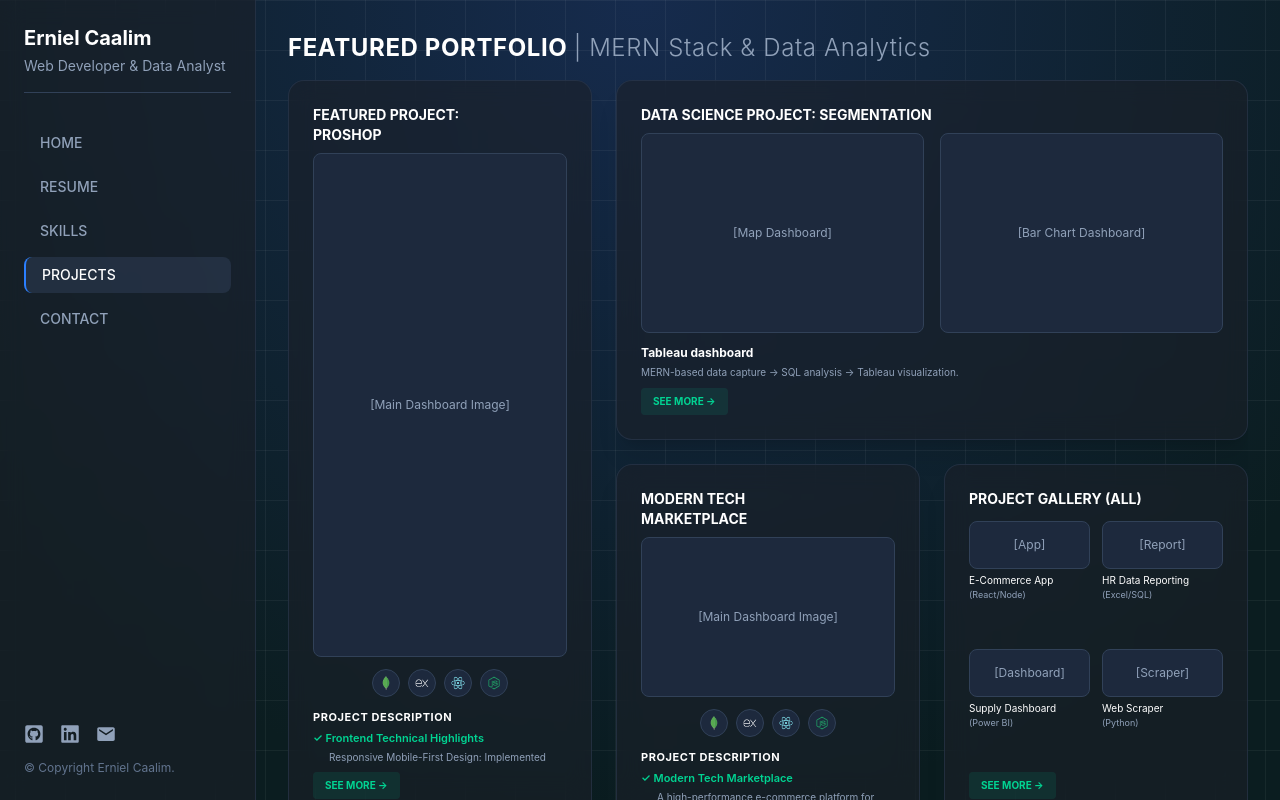
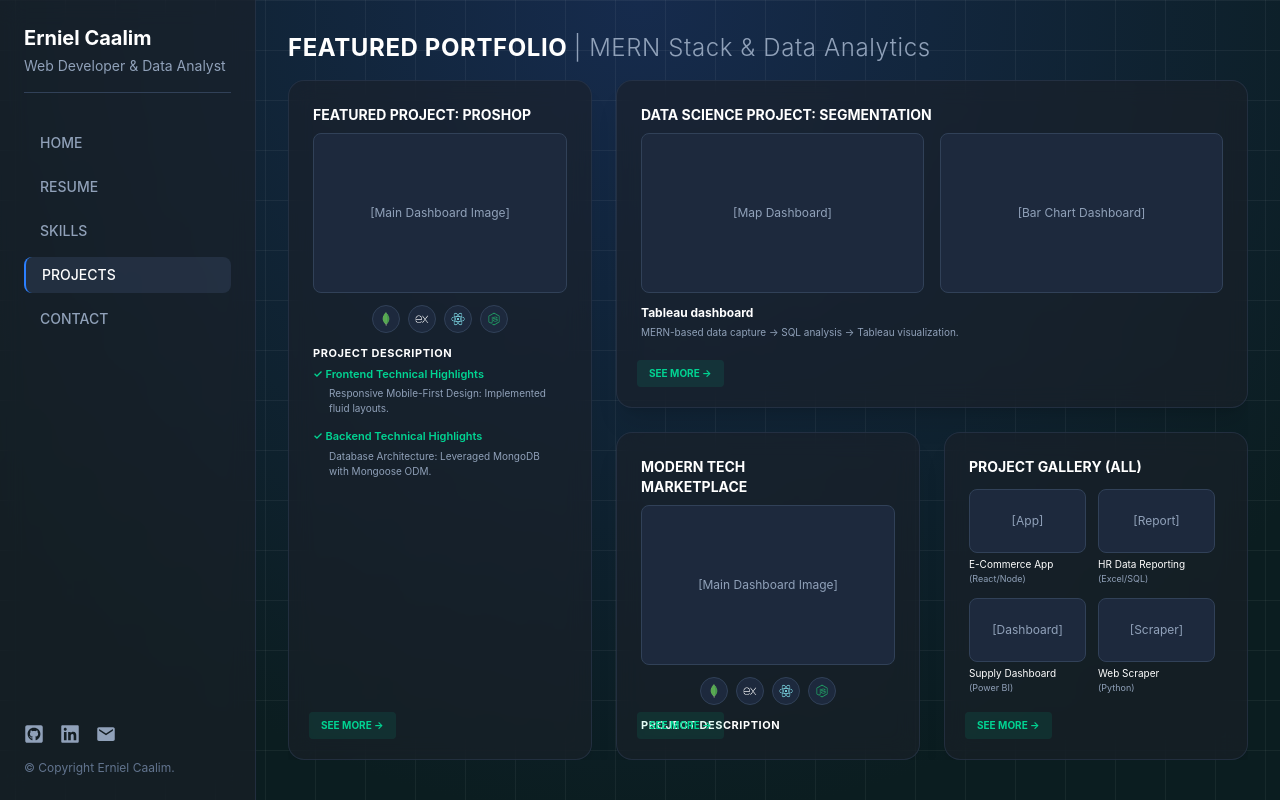
Before and after one commit to EMCSquare12/erniel-portfolio, a React (Vite) app: page /projects in a window 1280 px wide. Built offline with nearby package versions, Linux system fonts and the light colour scheme.

Commit message:
Feat: ProjectPage changes design

```diff
--- a/src/components/ProjectCard.jsx
+++ /dev/null
@@ -1,126 +0,0 @@
-import React from "react";
-import { Card } from "./Card";
-import { FaCompressArrowsAlt } from "react-icons/fa";
-
-export const ProjectCard = ({
-  id,
-  expandedCard,
-  setExpandedCard,
-  title,
-  details,
-  icons,
-  className = "",
-}) => {
-  const isExpanded = expandedCard === id;
-  const isSidebar = expandedCard !== null && expandedCard !== id;
-  const isDefault = expandedCard === null;
-
-  // VIEW: When shoved to the sidebar
-  if (isSidebar) {
-    return (
-      <Card
-        className={`flex flex-col justify-center items-center cursor-pointer border border-transparent hover:border-emerald-500/50 transition-colors h-full min-h-0 w-full p-4 ${className}`}
-        onClick={() => setExpandedCard(id)}
-      >
-        <h3 className="font-bold text-white text-center text-xs line-clamp-2">
-          {title}
-        </h3>
-        <span className="text-[10px] text-emerald-400 mt-2 bg-emerald-400/10 px-2 py-1 rounded-full font-semibold">
-          View
-        </span>
-      </Card>
-    );
-  }
-
-  // VIEW: Default Grid OR Expanded Focus
-  return (
-    <Card
-      className={`flex flex-col h-full w-full relative overflow-hidden p-5 ${className}`}
-    >
-      {/* Shrink Button (Only visible in Expanded Mode) */}
-      {isExpanded && (
-        <button
-          onClick={(e) => {
-            e.stopPropagation();
-            setExpandedCard(null);
-          }}
-          className="absolute top-4 right-4 px-3 py-1.5 bg-slate-700 hover:bg-slate-600 rounded-lg text-white z-20 transition-colors flex items-center gap-2 text-xs font-bold shadow-lg border border-slate-500"
-        >
-          <FaCompressArrowsAlt /> Shrink
-        </button>
-      )}
-
-      {/* Header */}
-      <h3 className="font-bold text-white mb-2 uppercase text-sm pr-24 shrink-0">
-        {title}
-      </h3>
-
-      {/* Image Placeholder */}
-      <div
-        className={`bg-slate-800 rounded-lg flex items-center justify-center text-slate-400 border border-slate-700 shrink-0 w-full transition-all duration-300 ${isExpanded ? "h-1/2 mb-4" : "flex-1 min-h-[160px] mb-3"}`}
-      >
-        <span className="text-xs">[Main Dashboard Image]</span>
-      </div>
-
-      {/* Icons */}
-      {icons && (
-        <div className="flex space-x-2 mb-3 justify-center shrink-0">
-          {icons.map((Icon, idx) => (
-            <div
-              key={idx}
-              className="w-7 h-7 rounded-full bg-slate-800 border border-slate-700 flex items-center justify-center p-1.5"
-            >
-              <img
-                src={Icon}
-                alt="icon"
-                className="w-full h-full object-contain"
-              />
-            </div>
-          ))}
-        </div>
-      )}
-
-      {/* Description Section */}
-      <div
-        className={`flex flex-col min-h-0 ${isExpanded ? "flex-1" : "shrink-0 h-[90px]"}`}
-      >
-        <h4 className="font-bold text-white text-[11px] mb-1 uppercase tracking-wider shrink-0">
-          Project Description
-        </h4>
-
-        <div
-          className={`pr-2 overflow-y-auto flex-1 space-y-3 [&::-webkit-scrollbar]:hidden ${isExpanded ? "" : "overflow-hidden"}`}
-        >
-          {details?.map((detail, idx) => (
-            <div key={idx}>
-              <h5 className="text-emerald-400 text-[11px] font-semibold flex items-center gap-1.5 mb-1">
-                ✓ {detail.title}
-              </h5>
-              {isExpanded ? (
-                <ul className="text-[10px] text-slate-400 space-y-1 pl-4 list-disc">
-                  {detail.descriptions?.map((desc, i) => (
-                    <li key={i}>{desc}</li>
-                  ))}
-                </ul>
-              ) : (
-                <p className="text-[10px] text-slate-400 line-clamp-2 pl-4">
-                  {detail.descriptions?.[0]}
-                </p>
-              )}
-            </div>
-          ))}
-        </div>
-
-        {/* See More Button (Only visible in Default Mode) */}
-        {isDefault && (
-          <button
-            onClick={() => setExpandedCard(id)}
-            className="text-emerald-400 text-[10px] mt-2 hover:text-emerald-300 transition-colors self-start font-bold uppercase shrink-0 bg-emerald-400/10 px-3 py-1.5 rounded"
-          >
-            See More &rarr;
-          </button>
-        )}
-      </div>
-    </Card>
-  );
-};
--- a/src/pages/ProjectsPage.jsx
+++ b/src/pages/ProjectsPage.jsx
@@ -7,7 +7,6 @@ import {
 } from "../assets";
 
 import { Card } from "../components/Card";
-import { ProjectCard } from "../components/ProjectCard";
 import { FaCompressArrowsAlt } from "react-icons/fa";
 
 const icons = [MongoDb, ExpressJs, ReactJs, NodeJs];
@@ -40,129 +39,273 @@ const modernTechDetails = [
   },
 ];
 
-// Reusable local component for Data Science to respect state
-const DataScienceCard = ({ id, expandedCard, setExpandedCard }) => {
-  const isExpanded = expandedCard === id;
-  const isSidebar = expandedCard !== null && expandedCard !== id;
-  const isDefault = expandedCard === null;
+const galleryItems = [
+  { title: "E-Commerce App", tech: "React/Node", label: "App" },
+  { title: "HR Data Reporting", tech: "Excel/SQL", label: "Report" },
+  { title: "Supply Dashboard", tech: "Power BI", label: "Dashboard" },
+  { title: "Web Scraper", tech: "Python", label: "Scraper" },
+];
 
-  if (isSidebar) {
-    return (
+// --- LOCAL HELPER COMPONENTS ---
+
+const SidebarCard = ({ id, title, setExpandedCard }) => (
   <Card
     onClick={() => setExpandedCard(id)}
     className="flex flex-col justify-center items-center cursor-pointer hover:border-emerald-500/50 transition-colors h-full min-h-0 w-full p-4"
   >
     <h3 className="font-bold text-white text-center text-xs line-clamp-2">
-          Customer Segmentation
+      {title}
     </h3>
     <span className="text-[10px] text-emerald-400 mt-2 bg-emerald-400/10 px-2 py-1 rounded-full font-semibold">
       View
     </span>
   </Card>
 );
-  }
 
-  return (
-    <Card
-      className={`flex flex-col h-full relative overflow-hidden p-5 w-full`}
-    >
-      {isExpanded && (
+const ShrinkButton = ({ setExpandedCard }) => (
   <button
     onClick={(e) => {
       e.stopPropagation();
       setExpandedCard(null);
     }}
-          className="absolute top-4 right-4 px-3 py-1.5 bg-slate-700 hover:bg-slate-600 rounded-lg text-white z-20 flex items-center gap-2 text-xs font-bold border border-slate-500"
+    className="absolute top-4 right-4 px-3 py-1.5 bg-slate-700 hover:bg-slate-600 rounded-lg text-white z-20 flex items-center gap-2 text-xs font-bold border border-slate-500 shadow-lg"
   >
     <FaCompressArrowsAlt /> Shrink
   </button>
-      )}
-      <h3 className="font-bold text-white mb-2 uppercase text-sm pr-20 shrink-0">
-        Data Science Project: Segmentation
-      </h3>
-      <div
-        className={`grid grid-cols-2 gap-4 shrink-0 transition-all duration-300 ${isExpanded ? "flex-1 mb-4" : "flex-1 min-h-[80px] mb-3"}`}
-      >
-        <div className="bg-slate-800 rounded-lg border border-slate-700 flex items-center justify-center text-slate-400 text-xs p-2">
-          [Map Dashboard]
-        </div>
-        <div className="bg-slate-800 rounded-lg border border-slate-700 flex items-center justify-center text-slate-400 text-xs p-2">
-          [Bar Chart Dashboard]
-        </div>
-      </div>
-      <div className="flex flex-col shrink-0">
-        <h4 className="font-bold text-white text-xs mb-1">Tableau dashboard</h4>
-        <p className="text-[10px] text-slate-400 flex items-center justify-between">
-          <span className="line-clamp-2">
-            MERN-based data capture -&gt; SQL analysis -&gt; Tableau
-            visualization.
-          </span>
-        </p>
-        {isDefault && (
+);
+
+const SeeMoreButton = ({ id, setExpandedCard }) => (
   <button
     onClick={() => setExpandedCard(id)}
-            className="text-emerald-400 text-[10px] mt-2 hover:text-emerald-300 font-bold uppercase self-start bg-emerald-400/10 px-3 py-1.5 rounded"
+    className="absolute bottom-5 left-5 text-emerald-400 text-[10px] hover:text-emerald-300 font-bold uppercase bg-emerald-400/10 px-3 py-1.5 rounded z-10"
   >
     See More &rarr;
   </button>
+);
+
+export default function ProjectsPage() {
+  const [expandedCard, setExpandedCard] = useState(null);
+
+  // --- RENDER FUNCTIONS FOR EACH CARD ---
+
+  const renderProShop = (mode) => {
+    if (mode === "sidebar")
+      return (
+        <SidebarCard
+          id="proshop"
+          title="Featured Project: ProShop"
+          setExpandedCard={setExpandedCard}
+        />
+      );
+    const isExp = mode === "expanded";
+
+    return (
+      <Card
+        className={`flex flex-col h-full relative overflow-hidden p-5 w-full ${!isExp ? "pb-16" : ""}`}
+      >
+        {isExp && <ShrinkButton setExpandedCard={setExpandedCard} />}
+        <h3 className="font-bold text-white mb-2 uppercase text-sm shrink-0">
+          Featured Project: ProShop
+        </h3>
+
+        {/* Enforced 160px height for main image */}
+        <div className="bg-slate-800 rounded-lg flex items-center justify-center text-slate-400 border border-slate-700 shrink-0 w-full mb-3 h-[160px] min-h-[160px]">
+          <span className="text-xs">[Main Dashboard Image]</span>
+        </div>
+
+        <div className="flex space-x-2 mb-3 justify-center shrink-0">
+          {icons.map((Icon, idx) => (
+            <div
+              key={idx}
+              className="w-7 h-7 rounded-full bg-slate-800 border border-slate-700 flex items-center justify-center p-1.5"
+            >
+              <img
+                src={Icon}
+                alt="icon"
+                className="w-full h-full object-contain"
+              />
+            </div>
+          ))}
+        </div>
+
+        <div className="flex flex-col flex-1 min-h-0">
+          <h4 className="font-bold text-white text-[11px] mb-1 uppercase tracking-wider shrink-0">
+            Project Description
+          </h4>
+          <div className="overflow-y-auto flex-1 pr-2 space-y-3 [&::-webkit-scrollbar]:hidden">
+            {proShopDetails.map((detail, idx) => (
+              <div key={idx}>
+                <h5 className="text-emerald-400 text-[11px] font-semibold mb-1 flex items-center gap-1.5">
+                  ✓ {detail.title}
+                </h5>
+                {isExp ? (
+                  <ul className="text-[10px] text-slate-400 pl-4 list-disc space-y-1">
+                    {detail.descriptions.map((desc, i) => (
+                      <li key={i}>{desc}</li>
+                    ))}
+                  </ul>
+                ) : (
+                  <p className="text-[10px] text-slate-400 line-clamp-4 pl-4">
+                    {detail.descriptions[0]}
+                  </p>
                 )}
               </div>
+            ))}
+          </div>
+        </div>
+
+        {!isExp && (
+          <SeeMoreButton id="proshop" setExpandedCard={setExpandedCard} />
+        )}
       </Card>
     );
   };
 
-// Reusable local component for Gallery to respect state
-const GalleryCard = ({ id, expandedCard, setExpandedCard }) => {
-  const isExpanded = expandedCard === id;
-  const isSidebar = expandedCard !== null && expandedCard !== id;
-  const isDefault = expandedCard === null;
+  const renderDataScience = (mode) => {
+    if (mode === "sidebar")
+      return (
+        <SidebarCard
+          id="datascience"
+          title="Customer Segmentation"
+          setExpandedCard={setExpandedCard}
+        />
+      );
+    const isExp = mode === "expanded";
 
-  if (isSidebar) {
     return (
       <Card
-        onClick={() => setExpandedCard(id)}
-        className="flex flex-col justify-center items-center cursor-pointer hover:border-emerald-500/50 transition-colors h-full min-h-0 w-full p-4"
+        className={`flex flex-col h-full relative overflow-hidden p-5 w-full ${!isExp ? "pb-16" : ""}`}
       >
-        <h3 className="font-bold text-white text-center text-xs line-clamp-2">
-          Project Gallery (All)
+        {isExp && <ShrinkButton setExpandedCard={setExpandedCard} />}
+        <h3 className="font-bold text-white mb-2 uppercase text-sm pr-20 shrink-0">
+          Data Science Project: Segmentation
         </h3>
-        <span className="text-[10px] text-emerald-400 mt-2 bg-emerald-400/10 px-2 py-1 rounded-full font-semibold">
-          View
-        </span>
+
+        {/* Enforced 160px height matching ProShop */}
+        <div className="grid grid-cols-2 gap-4 shrink-0 w-full mb-3 h-[160px] min-h-[160px]">
+          <div className="bg-slate-800 rounded-lg border border-slate-700 flex items-center justify-center text-slate-400 text-xs p-2 h-full">
+            [Map Dashboard]
+          </div>
+          <div className="bg-slate-800 rounded-lg border border-slate-700 flex items-center justify-center text-slate-400 text-xs p-2 h-full">
+            [Bar Chart Dashboard]
+          </div>
+        </div>
+
+        <div className="flex flex-col flex-1 min-h-0 overflow-y-auto [&::-webkit-scrollbar]:hidden pr-2">
+          <h4 className="font-bold text-white text-xs mb-1 shrink-0">
+            Tableau dashboard
+          </h4>
+          <p className="text-[10px] text-slate-400">
+            MERN-based data capture -&gt; SQL analysis -&gt; Tableau
+            visualization.
+          </p>
+        </div>
+
+        {!isExp && (
+          <SeeMoreButton id="datascience" setExpandedCard={setExpandedCard} />
+        )}
       </Card>
     );
-  }
+  };
 
-  const items = [
-    { title: "E-Commerce App", tech: "React/Node", label: "App" },
-    { title: "HR Data Reporting", tech: "Excel/SQL", label: "Report" },
-    { title: "Supply Dashboard", tech: "Power BI", label: "Dashboard" },
-    { title: "Web Scraper", tech: "Python", label: "Scraper" },
-  ];
+  const renderModernTech = (mode) => {
+    if (mode === "sidebar")
+      return (
+        <SidebarCard
+          id="moderntech"
+          title="Marketplace"
+          setExpandedCard={setExpandedCard}
+        />
+      );
+    const isExp = mode === "expanded";
 
     return (
-    <Card className="flex flex-col h-full relative overflow-hidden p-5 w-full">
-      {isExpanded && (
-        <button
-          onClick={(e) => {
-            e.stopPropagation();
-            setExpandedCard(null);
-          }}
-          className="absolute top-4 right-4 px-3 py-1.5 bg-slate-700 hover:bg-slate-600 rounded-lg text-white z-20 flex items-center gap-2 text-xs font-bold border border-slate-500"
+      <Card
+        className={`flex flex-col h-full relative overflow-hidden p-5 w-full ${!isExp ? "pb-16" : ""}`}
       >
-          <FaCompressArrowsAlt /> Shrink
-        </button>
+        {isExp && <ShrinkButton setExpandedCard={setExpandedCard} />}
+        <h3 className="font-bold text-white mb-2 uppercase text-sm pr-20 shrink-0">
+          Modern Tech Marketplace
+        </h3>
+
+        {/* Enforced 160px height */}
+        <div className="bg-slate-800 rounded-lg flex items-center justify-center text-slate-400 border border-slate-700 shrink-0 w-full mb-3 h-[160px] min-h-[160px]">
+          <span className="text-xs">[Main Dashboard Image]</span>
+        </div>
+
+        <div className="flex space-x-2 mb-3 justify-center shrink-0">
+          {icons.map((Icon, idx) => (
+            <div
+              key={idx}
+              className="w-7 h-7 rounded-full bg-slate-800 border border-slate-700 flex items-center justify-center p-1.5"
+            >
+              <img
+                src={Icon}
+                alt="icon"
+                className="w-full h-full object-contain"
+              />
+            </div>
+          ))}
+        </div>
+
+        <div className="flex flex-col flex-1 min-h-0">
+          <h4 className="font-bold text-white text-[11px] mb-1 uppercase tracking-wider shrink-0">
+            Project Description
+          </h4>
+          <div className="overflow-y-auto flex-1 pr-2 space-y-3 [&::-webkit-scrollbar]:hidden">
+            {modernTechDetails.map((detail, idx) => (
+              <div key={idx}>
+                <h5 className="text-emerald-400 text-[11px] font-semibold mb-1 flex items-center gap-1.5">
+                  ✓ {detail.title}
+                </h5>
+                {isExp ? (
+                  <ul className="text-[10px] text-slate-400 pl-4 list-disc space-y-1">
+                    {detail.descriptions.map((desc, i) => (
+                      <li key={i}>{desc}</li>
+                    ))}
+                  </ul>
+                ) : (
+                  <p className="text-[10px] text-slate-400 line-clamp-2 pl-4">
+                    {detail.descriptions[0]}
+                  </p>
                 )}
+              </div>
+            ))}
+          </div>
+        </div>
+
+        {!isExp && (
+          <SeeMoreButton id="moderntech" setExpandedCard={setExpandedCard} />
+        )}
+      </Card>
+    );
+  };
+
+  const renderGallery = (mode) => {
+    if (mode === "sidebar")
+      return (
+        <SidebarCard
+          id="gallery"
+          title="Project Gallery"
+          setExpandedCard={setExpandedCard}
+        />
+      );
+    const isExp = mode === "expanded";
+
+    return (
+      <Card
+        className={`flex flex-col h-full relative overflow-hidden p-5 w-full ${!isExp ? "pb-16" : ""}`}
+      >
+        {isExp && <ShrinkButton setExpandedCard={setExpandedCard} />}
         <h3 className="font-bold text-white mb-3 uppercase text-sm pr-20 shrink-0">
           Project Gallery (All)
         </h3>
+
+        <div className="grid grid-cols-2 gap-3 overflow-y-auto flex-1 min-h-0 [&::-webkit-scrollbar]:hidden pr-2">
+          {galleryItems.map((it, i) => (
+            <div key={i} className="flex flex-col h-full min-h-0">
               <div
-        className={`grid grid-cols-2 gap-3 overflow-y-auto [&::-webkit-scrollbar]:hidden ${isExpanded ? "flex-1" : "flex-1 min-h-[100px]"}`}
-      >
-        {items.map((it, i) => (
-          <div key={i} className="flex flex-col">
-            <div
-              className={`bg-slate-800 rounded-lg border border-slate-700 flex items-center justify-center text-slate-400 text-xs mb-1 ${isExpanded ? "flex-1 min-h-[100px]" : "h-12"}`}
+                className={`bg-slate-800 rounded-lg border border-slate-700 flex items-center justify-center text-slate-400 text-xs mb-1 ${isExp ? "h-[160px] min-h-[160px]" : "h-16"}`}
               >
                 [{it.label}]
               </div>
@@ -171,70 +314,17 @@ const GalleryCard = ({ id, expandedCard, setExpandedCard }) => {
             </div>
           ))}
         </div>
-      {isDefault && (
-        <button
-          onClick={() => setExpandedCard(id)}
-          className="text-emerald-400 text-[10px] mt-2 hover:text-emerald-300 font-bold uppercase self-start bg-emerald-400/10 px-3 py-1.5 rounded shrink-0"
-        >
-          See More &rarr;
-        </button>
+
+        {!isExp && (
+          <SeeMoreButton id="gallery" setExpandedCard={setExpandedCard} />
         )}
       </Card>
     );
   };
 
-export default function ProjectsPage() {
-  const [expandedCard, setExpandedCard] = useState(null);
-
-  // Helper to render the currenty expanded focus card
-  const renderExpanded = () => {
-    switch (expandedCard) {
-      case "proshop":
   return (
-          <ProjectCard
-            id="proshop"
-            expandedCard={expandedCard}
-            setExpandedCard={setExpandedCard}
-            title="Featured Project: ProShop"
-            details={proShopDetails}
-            icons={icons}
-          />
-        );
-      case "datascience":
-        return (
-          <DataScienceCard
-            id="datascience"
-            expandedCard={expandedCard}
-            setExpandedCard={setExpandedCard}
-          />
-        );
-      case "moderntech":
-        return (
-          <ProjectCard
-            id="moderntech"
-            expandedCard={expandedCard}
-            setExpandedCard={setExpandedCard}
-            title="Modern Tech Marketplace"
-            details={modernTechDetails}
-            icons={icons}
-          />
-        );
-      case "gallery":
-        return (
-          <GalleryCard
-            id="gallery"
-            expandedCard={expandedCard}
-            setExpandedCard={setExpandedCard}
-          />
-        );
-      default:
-        return null;
-    }
-  };
-
-  return (
-    // We restrict the height relative to viewport to prevent outer scroll
-    <div className="max-w-7xl mx-auto flex flex-col space-y-4 pb-2 h-screen lg:h-screen">
+    // Restricts the height to 100vh minus the padding/header space. NO outer scrollbar.
+    <div className="max-w-7xl mx-auto flex flex-col space-y-4 pb-2 h-[calc(100vh-3rem)] lg:h-[calc(100vh-4rem)]">
       {/* HEADER */}
       <h2 className="text-2xl font-bold text-white tracking-wide uppercase shrink-0">
         FEATURED PORTFOLIO{" "}
@@ -246,92 +336,46 @@ export default function ProjectsPage() {
       {/* DYNAMIC LAYOUT AREA */}
       <div className="flex-1 min-h-0 w-full overflow-hidden">
         {expandedCard === null ? (
-          // --- DEFAULT STATE ---
-          <div className="grid grid-cols-1 lg:grid-cols-3 gap-6 h-full min-h-0 w-full">
-            {/* Left Col */}
-            <div className="col-span-1 h-full min-h-0">
-              <ProjectCard
-                id="proshop"
-                expandedCard={expandedCard}
-                setExpandedCard={setExpandedCard}
-                title="Featured Project: ProShop"
-                details={proShopDetails}
-                icons={icons}
-              />
+          // --- DEFAULT GRID STATE --- (Based on Sketch)
+          // 3 Columns, 2 Rows
+          <div className="grid grid-cols-1 lg:grid-cols-3 lg:grid-rows-2 gap-6 h-full min-h-0 w-full">
+            {/* ProShop: Span 2 Rows, Col 1 */}
+            <div className="lg:col-span-1 lg:row-span-2 h-full min-h-0">
+              {renderProShop("default")}
             </div>
 
-            {/* Right Cols */}
-            <div className="col-span-1 lg:col-span-2 grid grid-rows-2 gap-6 h-full min-h-0">
-              <div className="row-span-1 h-full min-h-0">
-                <DataScienceCard
-                  id="datascience"
-                  expandedCard={expandedCard}
-                  setExpandedCard={setExpandedCard}
-                />
+            {/* Data Science: Span 2 Cols, Row 1 */}
+            <div className="lg:col-span-2 lg:col-start-2 lg:row-start-1 h-full min-h-0">
+              {renderDataScience("default")}
             </div>
-              <div className="row-span-1 grid grid-cols-1 lg:grid-cols-2 gap-6 h-full min-h-0">
-                <div className="col-span-1 h-full min-h-0">
-                  <ProjectCard
-                    id="moderntech"
-                    expandedCard={expandedCard}
-                    setExpandedCard={setExpandedCard}
-                    title="Modern Tech Marketplace"
-                    details={modernTechDetails}
-                    icons={icons}
-                  />
+
+            {/* Modern Tech: Col 2, Row 2 */}
+            <div className="lg:col-span-1 lg:col-start-2 lg:row-start-2 h-full min-h-0">
+              {renderModernTech("default")}
             </div>
-                <div className="col-span-1 h-full min-h-0">
-                  <GalleryCard
-                    id="gallery"
-                    expandedCard={expandedCard}
-                    setExpandedCard={setExpandedCard}
-                  />
-                </div>
-              </div>
+
+            {/* Gallery: Col 3, Row 2 */}
+            <div className="lg:col-span-1 lg:col-start-3 lg:row-start-2 h-full min-h-0">
+              {renderGallery("default")}
             </div>
           </div>
         ) : (
-          // --- EXPANDED (SEE MORE) STATE --- (Matches screenshot)
+          // --- EXPANDED (SEE MORE) STATE ---
           <div className="flex flex-col lg:flex-row gap-6 h-full min-h-0 w-full">
             {/* Big Expanded Card (Left Side) */}
             <div className="lg:w-3/4 h-full min-h-0 flex flex-col">
-              {renderExpanded()}
+              {expandedCard === "proshop" && renderProShop("expanded")}
+              {expandedCard === "datascience" && renderDataScience("expanded")}
+              {expandedCard === "moderntech" && renderModernTech("expanded")}
+              {expandedCard === "gallery" && renderGallery("expanded")}
             </div>
 
             {/* Stacked Sidebars (Right Side) */}
             <div className="lg:w-1/4 h-full min-h-0 flex flex-col gap-4 overflow-y-auto [&::-webkit-scrollbar]:hidden pr-1 pb-2">
-              {expandedCard !== "proshop" && (
-                <ProjectCard
-                  id="proshop"
-                  expandedCard={expandedCard}
-                  setExpandedCard={setExpandedCard}
-                  title="ProShop"
-                  details={proShopDetails}
-                />
-              )}
-              {expandedCard !== "datascience" && (
-                <DataScienceCard
-                  id="datascience"
-                  expandedCard={expandedCard}
-                  setExpandedCard={setExpandedCard}
-                />
-              )}
-              {expandedCard !== "moderntech" && (
-                <ProjectCard
-                  id="moderntech"
-                  expandedCard={expandedCard}
-                  setExpandedCard={setExpandedCard}
-                  title="Marketplace"
-                  details={modernTechDetails}
-                />
-              )}
-              {expandedCard !== "gallery" && (
-                <GalleryCard
-                  id="gallery"
-                  expandedCard={expandedCard}
-                  setExpandedCard={setExpandedCard}
-                />
-              )}
+              {expandedCard !== "proshop" && renderProShop("sidebar")}
+              {expandedCard !== "datascience" && renderDataScience("sidebar")}
+              {expandedCard !== "moderntech" && renderModernTech("sidebar")}
+              {expandedCard !== "gallery" && renderGallery("sidebar")}
             </div>
           </div>
         )}
```
Lines whose indentation alone changed are shown as unchanged.
